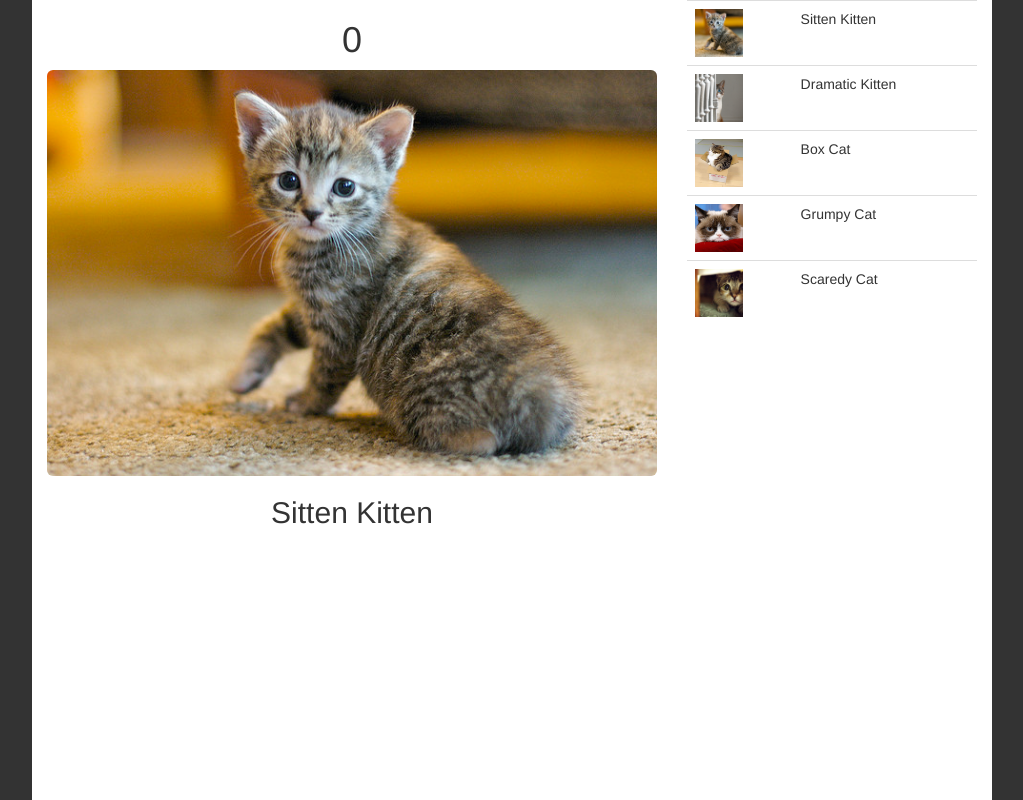
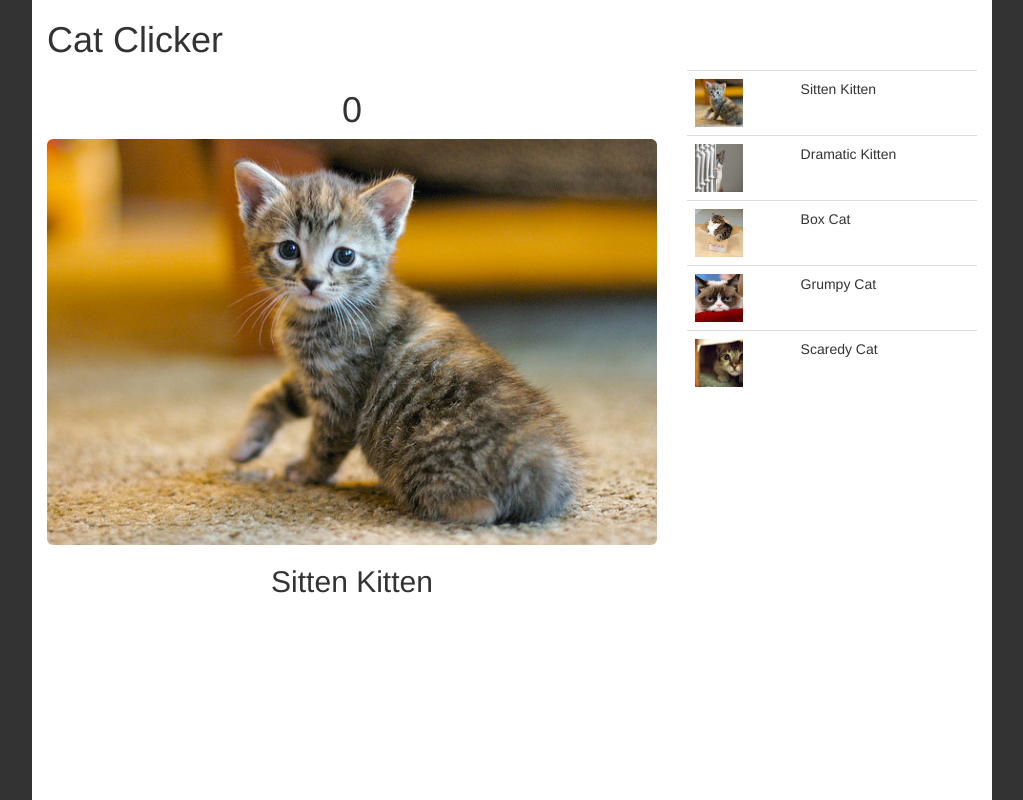
Before and after one commit to mkkakau/cat-clicker-premium, a plain HTML site: page index.html in a window 1280 px wide. Shown: the whole page, without its empty margins (128-1151 px from the left). Drawn offline with nearby package versions, Linux system fonts and the light colour scheme.

Commit message:
feat: Add header and use main sematic tag

```diff
--- a/css/main.css
+++ b/css/main.css
@@ -2,9 +2,9 @@ body {
   background-color: #333;
 }
 
-#main {
+main {
   max-width: 960px;
-  height: 100vh;
+  min-height: 100vh;
   margin: 0 auto;
   background-color: #FFF;
 
--- a/index.html
+++ b/index.html
@@ -10,8 +10,14 @@
   <title>Cat Clicker Premium</title>
 </head>
 <body>
-  <div id="main">
-    <div class="container-fluid">
+  <main class="container-fluid">
+    <header>
+      <div class="row">
+        <div class="col-sm-12">
+          <h1>Cat Clicker</h1>
+        </div>
+      </div>
+    </header>
     <div class="row">
       <div class="col-sm-8">
         <div id="cat-clicker">
@@ -26,13 +32,11 @@
         </table>
       </div>
     </div>
-    </div>
-  </div>
+  </main>
   <script src="https://ajax.googleapis.com/ajax/libs/jquery/1.11.3/jquery.min.js"></script>
   <script src="https://maxcdn.bootstrapcdn.com/bootstrap/3.3.6/js/bootstrap.min.js" integrity="sha384-0mSbJDEHialfmuBBQP6A4Qrprq5OVfW37PRR3j5ELqxss1yVqOtnepnHVP9aJ7xS" crossorigin="anonymous"></script>
   <script src="js/model.js"></script>
   <script src="js/view.js"></script>
   <script src="js/octopus.js"></script>
-
 </body>
 </html>
```
Lines whose indentation alone changed are shown as unchanged.
